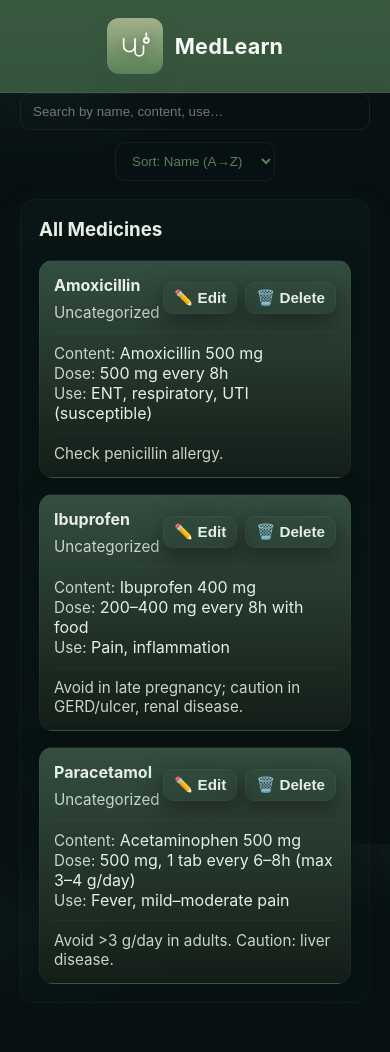
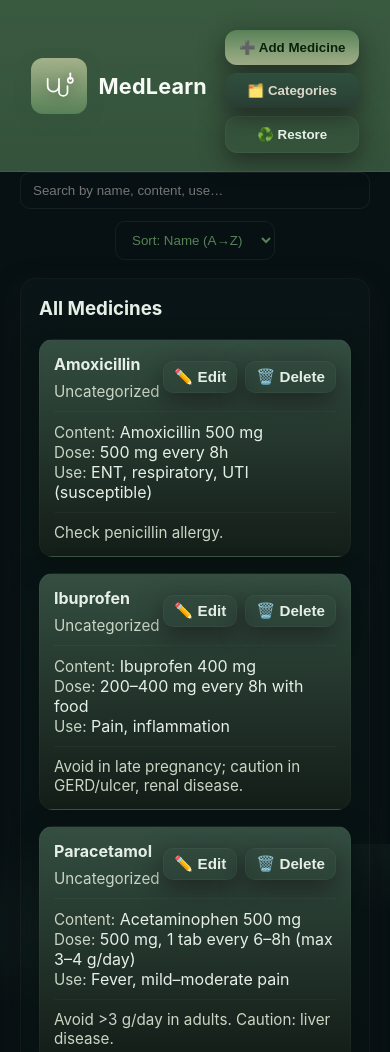
Before and after one commit to kumkum-solanki/MedLearn, a plain HTML site: page index.html in a window 390 px wide. Shown: the top 1052 px of the page. Before the commit the page ends 1003 px from the top, so only its background shows below. Drawn offline with Linux system fonts and the light colour scheme.

Commit message:
Update index.html

```diff
--- a/index.html
+++ b/index.html
@@ -83,11 +83,19 @@
 
     /* Responsive tweaks */
     @media (max-width:900px){
-      .search{width:100%}
-      .toolbar{flex-direction:column; gap:12px}
-      .grid{grid-template-columns: 1fr}
-      .top-controls{display:none}
-    }
+  .search{width:100%}
+  .toolbar{flex-direction:column; gap:12px}
+  .grid{grid-template-columns: 1fr}
+  .top-controls{
+    position: static; /* remove absolute */
+    display: flex;    /* show buttons */
+    flex-direction: column;
+    gap:8px;
+    margin-top:12px;  /* space below heading */
+    justify-content: flex-start;
+  }
+}
+
   </style>
   <style>
   /* Add Medicine categories dropdown text green */
```
